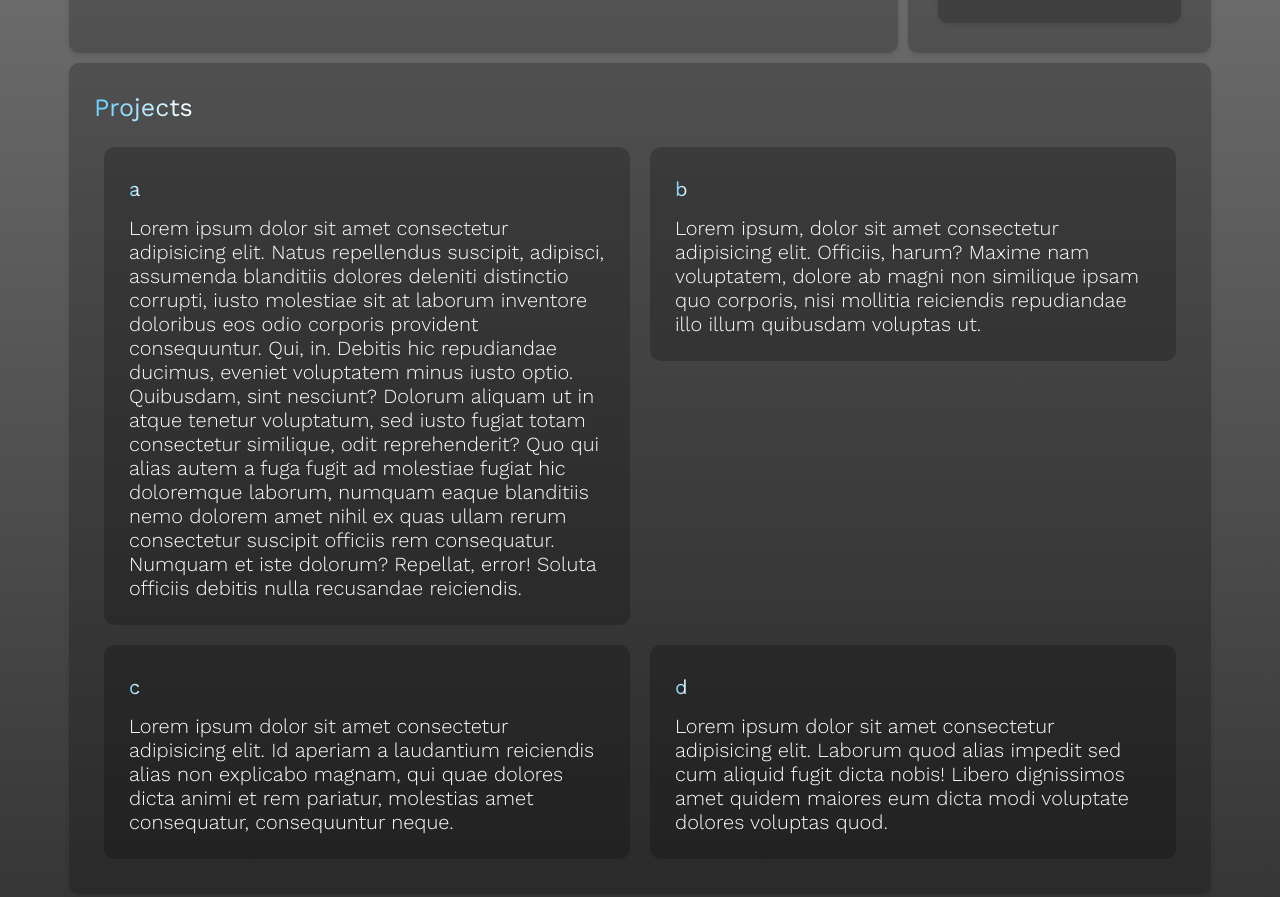
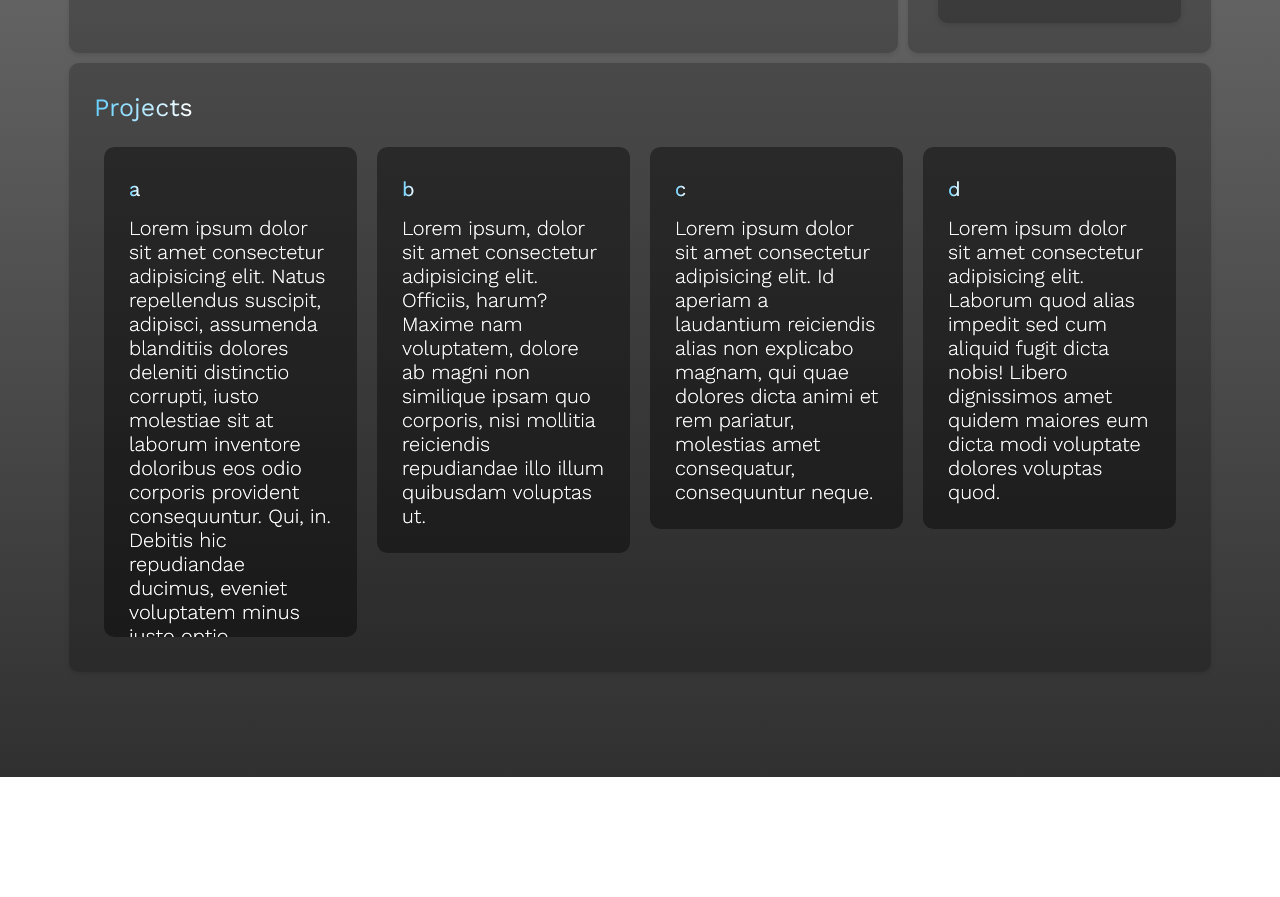
Before and after one commit to sattfatt/portfolio-website, a React (Create React App) app in the folder react-ui/: page / in a window 1280 px wide. Shown: the part 1360-2257 px from the top of the page. After the commit the page ends 2137 px from the top, so only its background shows below. Built offline with nearby package versions, Linux system fonts and the light colour scheme.

Commit message:
fixed the animation of expandable project elements

```diff
--- a/react-ui/src/App.css
+++ b/react-ui/src/App.css
@@ -164,30 +164,42 @@ em {
   flex: 1;
 }
 
-.scroll-clip-overlay {
-  position: absolute;
-  visibility: hidden;
-  opacity: 0;
+.scroll-clip-overlay-off {
+
+  visibility: visible;
+  opacity: 1;
+/*background-color: red;*/
+  overflow:hidden;
+  border-radius: var(--border-radius);
+  min-width: 100px;
+  margin:10px;
+/*  width: initial;
+  height: initial;*/
+}
+
+.scroll-clip-overlay-on {
+
+  visibility: visible;
+  opacity: 1;
   background-color: blue;
   overflow:hidden;
   border-radius: var(--border-radius);
-  max-height: 500px;
-  min-width: 350px;
-  margin:10px;
+  box-sizing:border-box;
+  z-index: 10;
+  transition: 1s ease;
 }
 
 .scroll-clip {
   overflow:hidden;
   border-radius: var(--border-radius);
-  max-height: 500px;
-  min-width: 350px;
+  min-width: 100px;
   margin:10px;
 }
 
-#scrollable {
+.scrollable {
   margin: 0px;
   word-wrap: break-word;
   overflow-y:scroll;
-  min-width: 150px;
+  min-width: 100px;
   max-height: 450px;
 }
--- a/react-ui/src/Components/ExpandableBox.js
+++ b/react-ui/src/Components/ExpandableBox.js
@@ -2,29 +2,81 @@ import { useEffect, useLayoutEffect, useState } from "react";
 import TextBox from "./TextBox";
 import {useRef} from "react";
 
+
+function sleep(ms) {
+    return new Promise(resolve => setTimeout(resolve, ms));
+}
+
 function Expandable(props) {
 
-    const originalEl = useRef(null);
     const modalEl = useRef(null);
-    const [ogrect, setOgrect] = useState({top:0, left:0, width:0, height:0})
-    const [modalrect, setModalrect] = useState({top:0, left:0, width:0, height:0})
+    const initialEl = useRef(null);
+    const parentEl = useRef(null);
+    const [overlayStyle, setOverlayStyle] = useState({position:"absolute"})
+    const [oToggle, setOtoggle] = useState("off")
 
-    //useEffect(() => {
-    //    const temp1 = originalEl.current.getBoundingClientRect();
-    //    const temp2 = modalEl.current.getBoundingClientRect();
-    //    setOgrect({top:temp1.top, left:temp1.left, width:temp1.width, height:temp1.height});
-    //    setModalrect({top:temp2.top, left:temp2.left, width:temp2.width, height:temp2.height});
-    //}, []);
+    const moveToCenter = () => {
+        const x = window.innerWidth / 2 ;
+        const y = window.innerHeight / 2 ;
+        const offsetx = initialEl.current.getBoundingClientRect().width / 2;
+        const offsety = initialEl.current.getBoundingClientRect().height / 2;
+        const rect = {top:y-offsety, left:x-offsetx, width: offsetx*2, height: offsety*2, transition:"0.2s ease", position:"fixed"}
+        setOverlayStyle(rect);
+        return rect;
+    }
+
+    const moveToInitial = () => {
+        const left = initialEl.current.getBoundingClientRect().left;
+        const top = initialEl.current.getBoundingClientRect().top;
+        const leftP =  parentEl.current.getBoundingClientRect().left;
+        const topP = parentEl.current.getBoundingClientRect().top;
+        setOverlayStyle({top: top - topP-10, left: left - leftP-10, position:"absolute"});
+    }
+
+    const moveToParent = async () => {
+        const leftP =  parentEl.current.getBoundingClientRect().left;
+        const topP = parentEl.current.getBoundingClientRect().top;
+        setOverlayStyle({top: topP, left: leftP, margin:10, transition:"none", position:"fixed", visibility:"hidden", opacity:0});
+        await sleep(1);
+    }
+
+    const onClick = (e) => {
+        if (oToggle === "off") {
+
+            setOtoggle("on");
+            moveToParent().then(moveToCenter)
+           // moveToCenter();
+
+        }
+        else {
+            moveToInitial();
+            setOtoggle("off");
+        }
+    }
+
+    useEffect(() => {
+        const handleWindowChange = (e) => {
+            if (oToggle==="on") {
+                moveToCenter();
+            }
+        }
+        window.addEventListener('resize', handleWindowChange);
+        return () => {
+            window.removeEventListener('resize', handleWindowChange);
+        }
+    });
+
+
 
     return (
-        <div className="expandable-container">
-            <div className="scroll-clip-overlay" ref={modalEl}>
-                <TextBox title={props.title} _id={props._id} >
+        <div className="expandable-container" ref={parentEl}>
+            <div className={"scroll-clip-overlay-"+oToggle} ref={modalEl} style={overlayStyle}>
+                <TextBox title={props.title} _id={props._id} classes={props.classes} _onClick={onClick}>
                     {props.children}
                 </TextBox>
             </div>
-            <div className="scroll-clip" ref={originalEl}>
-                <TextBox title={props.title} _id={props._id}>
+            <div className="scroll-clip" ref={initialEl}>
+                <TextBox title={props.title} _id={props._id} classes={props.classes}>
                     {props.children}
                 </TextBox>
 
--- a/react-ui/src/Components/InfoBoxes.js
+++ b/react-ui/src/Components/InfoBoxes.js
@@ -47,16 +47,16 @@ function InfoBoxes() {
 
             <TextBox title="Projects">
                 <div className="flex-row-boxes">
-                    <Expandable title="a" _id="scrollable" _ref="1">
+                    <Expandable title="a" classes="scrollable" _ref="1">
                         Lorem ipsum dolor sit amet consectetur adipisicing elit. Natus repellendus suscipit, adipisci, assumenda blanditiis dolores deleniti distinctio corrupti, iusto molestiae sit at laborum inventore doloribus eos odio corporis provident consequuntur. Qui, in. Debitis hic repudiandae ducimus, eveniet voluptatem minus iusto optio. Quibusdam, sint nesciunt? Dolorum aliquam ut in atque tenetur voluptatum, sed iusto fugiat totam consectetur similique, odit reprehenderit? Quo qui alias autem a fuga fugit ad molestiae fugiat hic doloremque laborum, numquam eaque blanditiis nemo dolorem amet nihil ex quas ullam rerum consectetur suscipit officiis rem consequatur. Numquam et iste dolorum? Repellat, error! Soluta officiis debitis nulla recusandae reiciendis.
                     </Expandable>
-                    <Expandable title="b" _id="scrollable"  _ref="2">
+                    <Expandable title="b" classes="scrollable"  _ref="2">
                         Lorem ipsum, dolor sit amet consectetur adipisicing elit. Officiis, harum? Maxime nam voluptatem, dolore ab magni non similique ipsam quo corporis, nisi mollitia reiciendis repudiandae illo illum quibusdam voluptas ut.
                     </Expandable>
-                    <Expandable title="c" _id="scrollable"  _ref="3">
+                    <Expandable title="c" classes="scrollable"  _ref="3">
                         Lorem ipsum dolor sit amet consectetur adipisicing elit. Id aperiam a laudantium reiciendis alias non explicabo magnam, qui quae dolores dicta animi et rem pariatur, molestias amet consequatur, consequuntur neque.
                     </Expandable>
-                    <Expandable title="d" _id="scrollable"  _ref="4">
+                    <Expandable title="d" classes="scrollable"  _ref="4">
                         Lorem ipsum dolor sit amet consectetur adipisicing elit. Laborum quod alias impedit sed cum aliquid fugit dicta nobis! Libero dignissimos amet quidem maiores eum dicta modi voluptate dolores voluptas quod.
                     </Expandable>
                 </div>
--- a/react-ui/src/Components/TextBox.js
+++ b/react-ui/src/Components/TextBox.js
@@ -2,7 +2,7 @@
 function TextBox(props) {
     return (
 
-            <div className="text-box" id={props._id} onClick={props._onClick}>
+            <div className={"text-box " + props.classes} id={props._id} onClick={props._onClick}>
                 <div className="flex-row">
                     <div className="box-title" id={props._id + "-title"}>{props.title}</div>
                 </div>
```
Also changed, not shown: react-ui/src/Components/Landing.js (line endings or trailing spaces).
